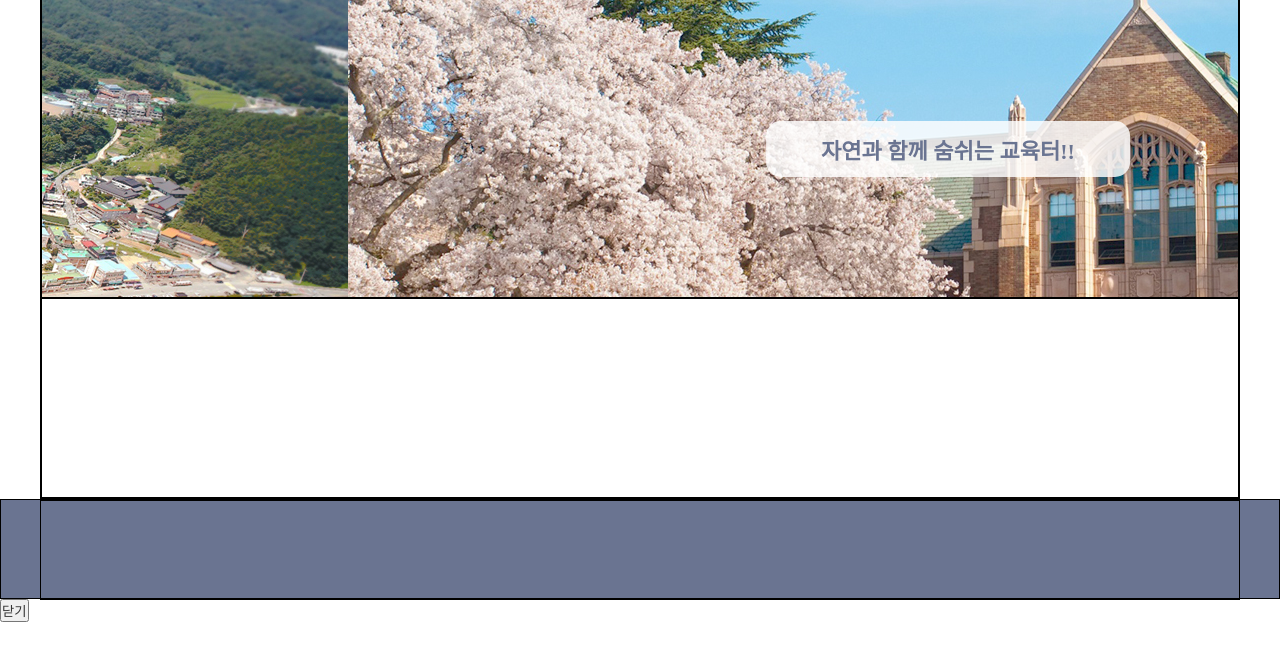
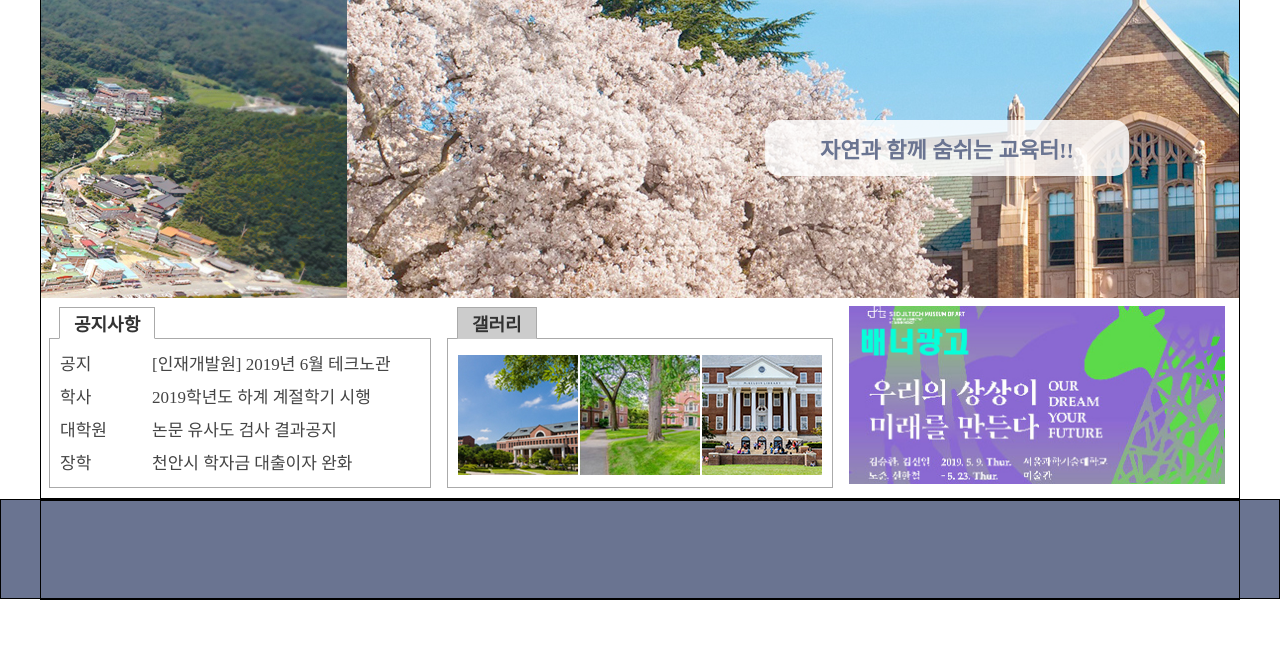
Before and after one commit to arenneu/0721_InutstryUniv, a plain HTML site: page 풀이/index02.html in a window 1280 px wide. Shown: the part 103-764 px from the top of the page. Drawn offline with Linux system fonts and the light colour scheme.

Commit message:
0723_콘텐츠영역_작업완료

```diff
--- a/풀이/index02.html
+++ b/풀이/index02.html
@@ -91,8 +91,54 @@
         </div>
         <!-- div#slide -->
 
-        <div id="contents">
+        <div id="contents" class="flexContainer">
+            <div id="bbsNotice">
+                <button type="button">공지사항</button>
+                <div id="notice">
+                    <table>
+                        <tbody>
+                            <tr id="popPoint">
+                                <td><a href="#">공지</a></td>
+                                <td><a href="#">[인재개발원] 2019년 6월 테크노관</a></td>
+                            </tr>
+                            <tr>
+                                <td><a href="#">학사</a></td>
+                                <td><a href="#">2019학년도 하계 계절학기 시행</a></td>
+                            </tr>
+                            <tr>
+                                <td><a href="#">대학원</a></td>
+                                <td><a href="#">논문 유사도 검사 결과공지</a></td>
+                            </tr>
+                            <tr>
+                                <td><a href="#">장학</a></td>
+                                <td><a href="#">천안시 학자금 대출이자 완화</a></td>
+                            </tr>
+                        </tbody>
+                    </table>
+                </div>
 
+            </div>
+            <!-- div#notice -->
+            <div id="bbsGallery">
+                <button type="button">갤러리</button>
+                <div id="gallery">
+                    <table>
+                        <tbody>
+                            <tr>
+                                <td><a href="#"><img src="images/gallery_01.jpg" alt=""></a></td>
+                                <td><a href="#"><img src="images/gallery_02.jpg" alt=""></a></td>
+                                <td><a href="#"><img src="images/gallery_03.jpg" alt=""></a></td>
+                            </tr>
+                        </tbody>
+                    </table>
+                </div>
+                <!-- div#gallery -->
+            </div>
+            <!-- div#gallery -->
+            <div id="banner">
+                <a href="#"><img src="images/banner01.jpg" alt="배너이미지" width="376"></a>
+            </div>
+            <!-- div#banner -->
         </div>
         <!-- div#contents -->
 
@@ -110,8 +156,13 @@
 
 <div id="layerBG">
     <div id="layerPopup">
-        <h2></h2>
-        <p></p>
+        <h2>[인재개발원] 2019년 6월 서울 테크노파크 Fab Tour 및 특강 안내]</h2>
+        <p>
+            - 일시 : 1차 6/5(수)<br>
+            - 인원 : 10명<br>
+            - 장소 : 서울 테크노파크 1층 open lab<br>
+            - 신청방법 : 선착순
+        </p>
         <div id="closeBtnArea">
             <button type="button">닫기</button>
         </div>
--- a/풀이/script/script.js
+++ b/풀이/script/script.js
@@ -10,7 +10,7 @@ $(function () {
         $("div#subMenuBG").stop().slideUp(50);
     });
     // gnb 메뉴 끝
-    // 슬라이드쇼
+    // 슬라이드쇼 시작
 
     setInterval(fnslide, 3000);
     function fnslide(){
@@ -24,6 +24,14 @@ $(function () {
         );
     }
 
+    // 슬라이드쇼 끝
+    // 모달레이어팝업 시작
+    $("#popPoint").click(function(){
+        $("#layerBG").css({"display":"block"});
+    });
 
-
+    $("#closeBtnArea button ").click(function(){
+        $("#layerBG").css({"display":"none"});
+    });
+    // 모달레이어팝업 끝
 });
--- a/풀이/style/style.css
+++ b/풀이/style/style.css
@@ -49,6 +49,7 @@ footer {
 /* IE 낮은 버전에서 동일한 결과 출력용 */
 
 /* GuideLine 시작 */
+
 /* div#headerFrame,
 header#header {
   border: 1px solid #000;
@@ -58,13 +59,13 @@ div#wrap {
   border: 1px solid #000;
 }
 
-div#slide {
+/* div#slide {
   border: 1px solid #000;
-}
+} */
 
-div#contents {
+/* div#contents {
   border: 1px solid #000;
-}
+} */
 
 div#footerFrame,
 footer#footer {
@@ -133,7 +134,7 @@ header#header {
 
 #gnb .mainLi:hover > a {
   background-color: rgb(213, 216, 233);
-  color: rgb(106, 116, 145);
+  color: rgb(106, 116, 145) !important;
   font-size: 18px;
   font-weight: bold;
 }
@@ -169,6 +170,8 @@ div#wrap {
   margin: 0 auto;
 }
 
+/* div#slide 시작 */
+
 div#slide {
   height: 300px;
   overflow: hidden;
@@ -201,10 +204,59 @@ div#shuttleFrame span {
   transform: translate(-50%, -50%);
 }
 
+/* div#slide 끝 */
+/* div#contents 시작 */
+
 div#contents {
   height: 200px;
 }
 
+div#contents > div {
+  /* border: 1px solid #f88; */
+  flex: 1;
+  height: 200px;
+  padding: 8px;
+}
+
+div#contents button {
+  font-size: 18px;
+  font-weight: bold;
+  padding: 2px 14px;
+  border: 1px solid #aaa;
+  border-bottom-color: #fff;
+  background-color: #fff;
+
+  position: relative;
+  top: 1px;
+  left: 10px;
+}
+
+div#contents #notice,
+div#contents #gallery {
+  padding: 8px;
+  border: 1px solid #aaa;
+  height: 150px;
+}
+
+div#contents #notice td:first-child {
+  width: 90px;
+}
+
+div#contents #notice td {
+  line-height: 31px;
+  font-size: 17px;
+}
+
+div#contents #bbsGallery button {
+  background-color: #ccc;
+  border-bottom-color: #ccc;
+}
+
+div#contents #gallery td {
+  padding-top: 6px;
+}
+
+/* div#contents 끝 */
 /* div#wrap 끝 */
 /* div#footerFrame 시작 */
 
@@ -221,3 +273,53 @@ footer#footer {
 }
 
 /* div#footerFrame 끝 */
+
+/* 모달레이어팝업 시작 */
+
+tr#popPoint {
+  cursor: pointer;
+}
+
+div#layerBG {
+  width: 100%;
+  height: 100%;
+  background-color: rgba(0, 0, 0, 0.616);
+
+  position: fixed;
+  top: 0;
+  left: 0;
+
+  display: none;
+}
+
+div#layerPopup {
+  width: 750px;
+  height: 300px;
+  padding: 20px;
+  border: 1px solid #fff;
+  border-radius: 10px;
+  background-color: rgba(255, 255, 255, 0.9);
+
+  position: absolute;
+  left: 50%;
+  top: 50%;
+  transform: translate(-50%, -50%);
+}
+
+#layerPopup p {
+  border: 1px solid #000;
+  margin: 20px;
+  height: 40px;
+  font-size: 18px;
+}
+
+div#closeBtnArea {
+  text-align: right;
+  padding-right: 40px;
+}
+
+#closeBtnArea button {
+  font-size: 20px;
+  padding: 2px 20px;
+}
+/* 모달레이어팝업 끝 */
```
